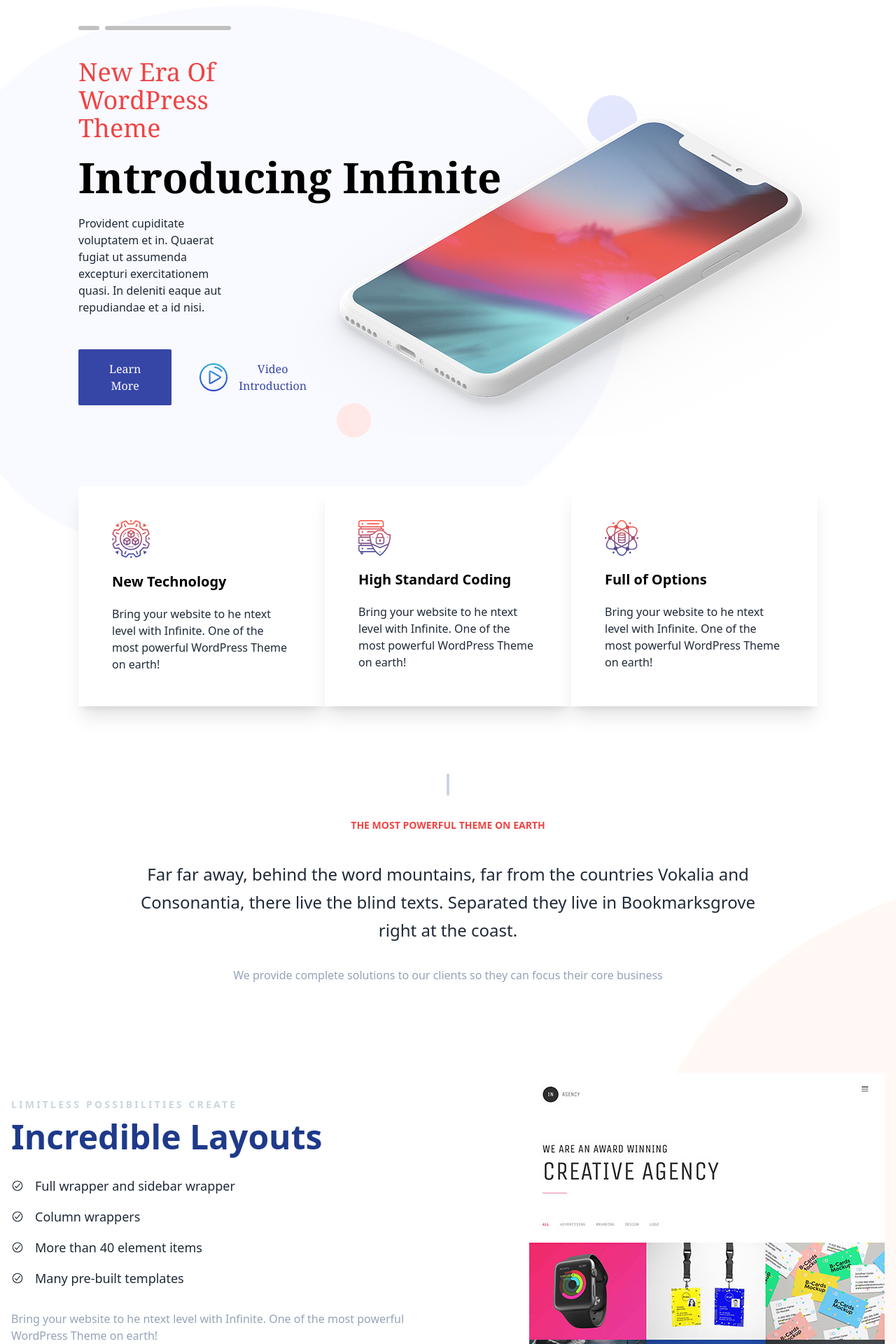
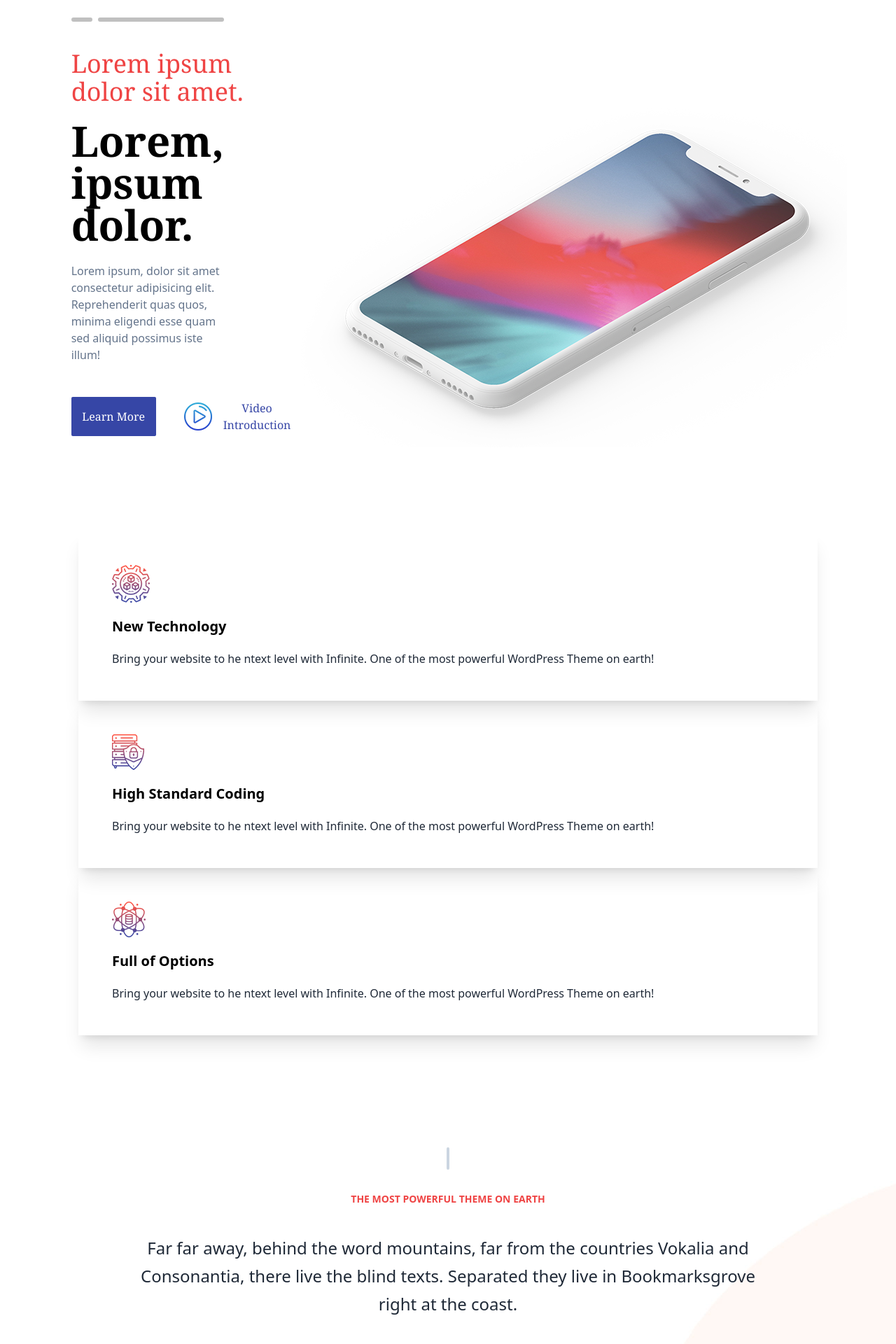
Before and after one commit to shaikat17/pinak, a React (Vite) app: page / in a window 1280 px wide. Shown: the part 120-2040 px from the top of the page at 70% size. Built offline with nearby package versions, Linux system fonts and the light colour scheme.

Commit message:
Make Banner, Incredible Layouts, Power Elite, Services, and Recent Works section responsive

```diff
--- a/src/components/Banner.jsx
+++ /dev/null
@@ -1,44 +0,0 @@
-import bannerImg from '../assets/shapes/asset 5.png';
-import bannerBg1 from '../assets/shapes/asset 1.png';
-import bannerBg2 from '../assets/shapes/asset 4.png';
-import bannerBg3 from '../assets/shapes/asset 3.png';
-import videoIcon from '../assets/icons/asset 2.png';
-import BannerCards from './BannerCards/BannerCards';
-
-const Banner = () => {
-    return (
-            <div className='relative bg-white'>
-      <img src={bannerBg1} style={{width: '1000px'}} className='absolute left-[-100px] top-8' alt="" />
-    <img src={bannerBg2} className='absolute right-[370px] top-40' alt="" />
-              <div className="hero bg-white">
-  <div className="hero-content flex-col lg:flex-row-reverse !min-w-full pl-28 pr-20">
-    <img src={bannerImg} className="mt-36" />
-    <div className=''>
-      <div className='flex gap-2 mb-10'>
-      <hr style={{border: '3px solid silver', width: '30px', borderRadius: '3px'}} />
-      <hr style={{border: '3px solid silver', width: '180px', borderRadius: '3px'}} />
-      </div>
-      <h2 className='text-4xl text-red-500 font-serif mb-5'>New Era Of WordPress Theme</h2>
-      <h1 className="absolute text-6xl font-semibold font-serif text-black">Introducing Infinite</h1>
-      <p className="mt-20 py-6 pr-20">Provident cupiditate voluptatem et in. Quaerat fugiat ut assumenda excepturi exercitationem quasi. In deleniti eaque aut repudiandae et a id nisi.</p>
-      <div className='flex gap-10 mt-6'>
-      <button className="bg-[#3646a6] text-white font-serif px-10 py-4 rounded-sm">Learn More</button>
-      <button className='flex items-center gap-4 text-[#3646a6] font-serif'> <img src={videoIcon} alt="" /> Video Introduction</button>
-      </div>
-    </div>
-  </div>
-
-</div>
-
-
-{/* Banner bottom cards */}
-
-  <img src={bannerBg3} className='absolute right-[750px] top-[600px]' alt="" />
-<div className='relative mt-14'>
-      <BannerCards/>
-</div>
-            </div>
-    );
-};
-
-export default Banner;
--- /dev/null
+++ b/src/components/Banner/Banner.jsx
@@ -0,0 +1,40 @@
+import bannerImg from '../../assets/shapes/asset 5.png';
+import videoIcon from '../../assets/icons/asset 2.png';
+import BannerCards from '../BannerCards/BannerCards';
+
+import './Banner.css'
+
+const Banner = () => {
+    return (
+            <div className='banner'>
+              <div className="hero bg-white">
+  <div className="hero-content flex-col lg:flex-row-reverse !min-w-full p-8 lg:pl-28 lg:pr-20">
+    <img src={bannerImg} className="hidden lg:block mt-36" />
+    <div className=''>
+      <div className='flex gap-2 mb-10'>
+      <hr style={{border: '3px solid silver', width: '30px', borderRadius: '3px'}} />
+      <hr style={{border: '3px solid silver', width: '180px', borderRadius: '3px'}} />
+      </div>
+      <h2 className='text-xl lg:text-4xl text-red-500 font-serif mb-5'>Lorem ipsum dolor sit amet.</h2>
+      <h1 className="text-3xl lg:text-6xl font-semibold font-serif text-black">Lorem, ipsum dolor.</h1>
+      <p className="py-6 lg:pr-20 text-slate-500">Lorem ipsum, dolor sit amet consectetur adipisicing elit. Reprehenderit quas quos, minima eligendi esse quam sed aliquid possimus iste illum!</p>
+      <div className='flex items-center gap-5 lg:gap-10 mt-6'>
+      <button className="bg-[#3646a6] text-white font-serif w-28 h-10 lg:w-40 lg:h-14 rounded-sm">Learn More</button>
+      <button className='flex items-center gap-4 text-[#3646a6] font-serif'> <img src={videoIcon} alt="" /> Video Introduction</button>
+      </div>
+    </div>
+  </div>
+
+</div>
+
+
+{/* Banner bottom cards */}
+
+<div className='relative mt-14'>
+      <BannerCards/>
+</div>
+            </div>
+    );
+};
+
+export default Banner;
--- a/src/components/BannerCards/BannerCards.jsx
+++ b/src/components/BannerCards/BannerCards.jsx
@@ -4,8 +4,8 @@ import OptionsIcon from '../../assets/icons/asset 8.png';
 
 const BannerCards = () => {
     return (
-        <div className="flex justify-center px-28">
-            <div className=" bg-white shadow-xl">
+        <div className="grid grid-cols-1 lg:grid-cold3 justify-center p-8 lg:px-28">
+            <div className="shadow-xl">
   <div className="p-12">
         <img src={TechnologyIcon} alt="" />
     <h2 className="text-xl text-black font-bold my-5">New Technology</h2>
@@ -13,7 +13,7 @@ const BannerCards = () => {
   </div>
 </div>
 
-<div className=" bg-white shadow-xl">
+<div className="shadow-xl">
   <div className="p-12">
         <img src={CodingIcon} alt="" />
     <h2 className="text-xl text-black font-bold my-5">High Standard Coding</h2>
@@ -21,7 +21,7 @@ const BannerCards = () => {
   </div>
 </div>
 
-<div className=" bg-white shadow-xl">
+<div className="shadow-xl">
   <div className="p-12">
         <img src={OptionsIcon} alt="" />
     <h2 className="text-xl text-black font-bold my-5">Full of Options</h2>
--- a/src/components/IncredibleLayout/IncredibleLayout.jsx
+++ b/src/components/IncredibleLayout/IncredibleLayout.jsx
@@ -4,9 +4,9 @@ import { IoCheckmarkCircleOutline } from "react-icons/io5";
 
 const IncredibleLayout = () => {
     return (
-        <div className="inc-container">
+        <div className="inc-container p-8">
             {/* The top of Incredible Layouts */}
-            <div className='flex justify-center mt-24'>
+            <div className='flex justify-center mt-5 lg:mt-24'>
             <div className='w-[4px] h-8 rounded-lg bg-slate-300'></div>
             </div>
             <div className='text-center mt-8'>
@@ -15,19 +15,19 @@ const IncredibleLayout = () => {
                 <p className='text-slate-400 mt-8'>We provide complete solutions to our clients so they can focus their core business</p>
             </div>
             {/* Incredible Layouts */}
-            <div className="hero mt-28">
+            <div className="hero mt-8 lg:mt-28">
             <div className="hero-content flex-col lg:flex-row-reverse">
                 <img src={incLayout} className="" />
-                <div className='mr-20'>
-                <h4 style={{letterSpacing: '0.2rem'}} className='text-sm font-bold text-slate-300'>LIMITLESS POSSIBILITIES CREATE</h4>
-                <h1 className="text-5xl font-bold mt-3 text-blue-900">Incredible Layouts</h1>
+                <div className='lg:mr-20'>
+                <h4 style={{letterSpacing: '0.2rem'}} className='text-sm font-bold text-slate-300'>Lorem ipsum dolor sit.</h4>
+                <h1 className="text-3xl lg:text-5xl font-bold mt-3 text-blue-900">Lorem, ipsum.</h1>
                 <ul>
-                    <li className='flex items-center gap-4 mt-8 text-lg'><IoCheckmarkCircleOutline/> Full wrapper and sidebar wrapper</li>
-                    <li className='flex items-center gap-4 mt-4 text-lg'><IoCheckmarkCircleOutline/> Column wrappers</li>
-                    <li className='flex items-center gap-4 mt-4 text-lg'><IoCheckmarkCircleOutline/> More than 40 element items</li>
-                    <li className='flex items-center gap-4 mt-4 text-lg'><IoCheckmarkCircleOutline/> Many pre-built templates</li>
+                    <li className='flex items-center gap-4 mt-8 text-lg'><IoCheckmarkCircleOutline/> Lorem ipsum dolor sit amet.</li>
+                    <li className='flex items-center gap-4 mt-4 text-lg'><IoCheckmarkCircleOutline/> Lorem, ipsum.</li>
+                    <li className='flex items-center gap-4 mt-4 text-lg'><IoCheckmarkCircleOutline/> Lorem ipsum dolor sit.</li>
+                    <li className='flex items-center gap-4 mt-4 text-lg'><IoCheckmarkCircleOutline/> Lorem, ipsum dolor.</li>
                 </ul>
-                <p className="pt-8 pb-12 text-slate-400">Bring your website to he ntext level with Infinite. One of the most powerful WordPress Theme on earth!</p>
+                <p className="pt-8 pb-12 text-slate-400">Lorem ipsum, dolor sit amet consectetur adipisicing elit. Inventore eligendi unde, sint laboriosam incidunt rerum!</p>
                 <button className="bg-[#ff5443] text-white px-7 py-3 rounded-full uppercase drop-shadow-2xl">learn more</button>
                 </div>
             </div>
--- a/src/components/PowerEliteAuthor.jsx
+++ b/src/components/PowerEliteAuthor.jsx
@@ -5,12 +5,12 @@ const PowerEliteAuthor = () => {
     return (
         <div>
             {/* Incredible Layouts */}
-            <div className="hero mt-28">
-            <div className="hero-content flex-col lg:flex-row gap-20">
+            <div className="hero p-8 lg:mt-28">
+            <div className="hero-content flex-col lg:flex-row gap-8 lg:gap-20">
                 <img src={powerEliteAuthor} className="" />
-                <div className='mr-20'>
+                <div className='lg:mr-20'>
                 <h4 style={{letterSpacing: '0.2rem'}} className='text-sm font-bold text-slate-300'>Lorem ipsum dolor sit.</h4>
-                <h1 className="text-5xl font-bold mt-3 text-[#ff5443]">Lorem, ipsum.</h1>
+                <h1 className="text-3xl lg:text-5xl font-bold mt-3 text-[#ff5443]">Lorem, ipsum.</h1>
                 <ul>
                     <li className='flex items-center gap-4 mt-8 text-lg'><IoCheckmarkCircleOutline/> Lorem ipsum dolor sit amet.</li>
                     <li className='flex items-center gap-4 mt-4 text-lg'><IoCheckmarkCircleOutline/> Lorem, ipsum.</li>
--- a/src/components/RecentWorks/RecentWorks.jsx
+++ b/src/components/RecentWorks/RecentWorks.jsx
@@ -6,10 +6,10 @@ import ScrollTrigger from "react-scroll-trigger";
 const RecentWorks = () => {
     const [counterOn, setCounterOn] = useState(false);
     return (
-        <div className="mx-28">
+        <div className="mx-8 lg:mx-28">
             <div>
             <h4 style={{letterSpacing: '0.2rem'}} className='text-sm font-bold text-slate-300'>Lorem ipsum dolor sit.3</h4>
-                <h1 className="text-5xl font-bold mt-3">Recent Works</h1>
+                <h1 className="text-3xl lg:text-5xl font-bold mt-3">Recent Works</h1>
             </div>
 
             {/* Scroll Counters */}
--- a/src/components/Services/Services.jsx
+++ b/src/components/Services/Services.jsx
@@ -7,7 +7,7 @@ import socialized from '../../assets/icons/asset16.png';
 
 const Services = () => {
     return (
-        <div className='grid grid-cols-1 md:grid-cols-2 lg:grid-cols-3 px-28 gap-14 text-center mt-20 mb-32'>
+        <div className='grid grid-cols-1 md:grid-cols-2 lg:grid-cols-3 px-8 lg:px-28 gap-14 text-center lg:mt-20 mb-20 lg:mb-32'>
             {/* Service 1 */}
             <div className='grid justify-items-center gap-5'>
                 <img src={design} alt="" />
--- a/src/components/Shared/Navbar.jsx
+++ b/src/components/Shared/Navbar.jsx
@@ -11,7 +11,7 @@ const Navbar = () => {
     </>
     return (
         <div>
-            <div className="navbar bg-white pt-[32px] pb-[32px] px-28">
+            <div className="navbar bg-white pt-[32px] pb-[32px] px-8 lg:px-28">
   <div className="navbar-start">
     <a className="text-2xl text-orange-500 font-bold">Pinak Lab</a>
   </div>
--- a/src/pages/Home.jsx
+++ b/src/pages/Home.jsx
@@ -1,4 +1,4 @@
-import Banner from "../components/Banner";
+import Banner from "../components/Banner/Banner";
 import NewsAndClients from "../components/HomeSections/NewsAndClients";
 import TeamEmailSection from "../components/HomeSections/TeamEmailSection";
 import TestimonialSection from "../components/HomeSections/TestimonialSection";
@@ -10,7 +10,7 @@ import Services from "../components/Services/Services";
 const Home = () => {
   return (
     <>
-      <Banner />
+      <Banner/>
       <IncredibleLayout />
       <PowerEliteAuthor/>
       <Services/>
```
Also changed, not shown: src/components/Banner/Banner.css (added).
